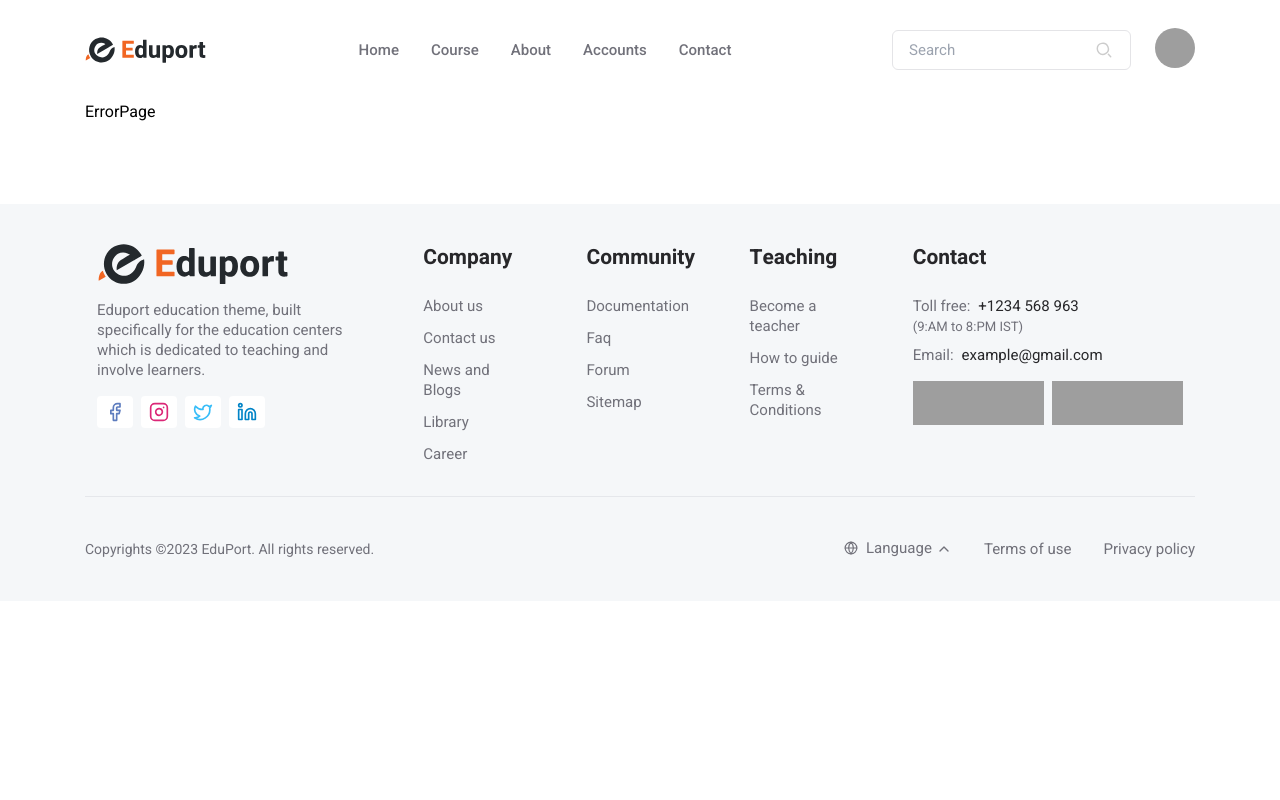
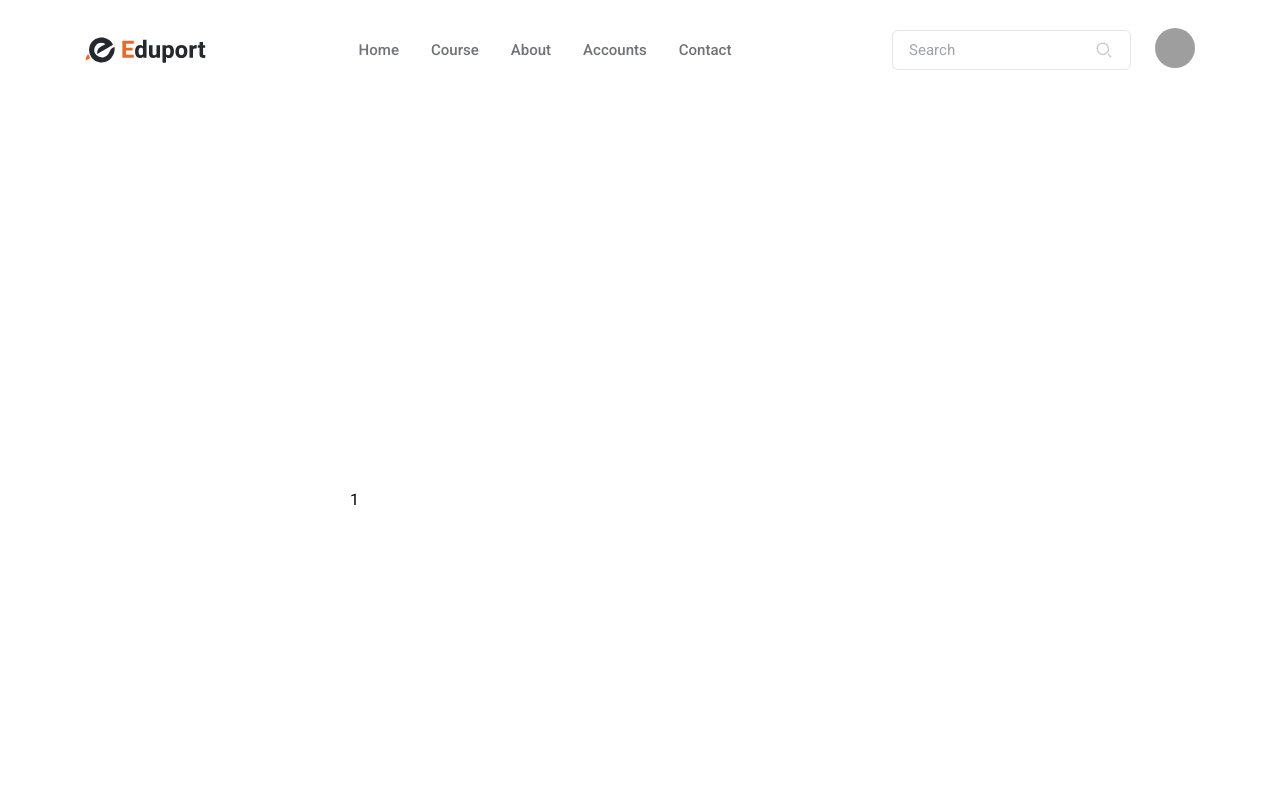
Before and after one commit to digiv3rse/university-system-ui, a Next.js app: page /signup in a window 1280 px wide. Before the commit this address had no page. Shown: the top 800 px of the page. Built offline with nearby package versions, Linux system fonts and the light colour scheme; grey boxes are pictures that could not be loaded.

Commit message:
signin, sigup and forgor password created

```diff
--- /dev/null
+++ b/src/app/fogotpassowrd/page.jsx
@@ -0,0 +1,12 @@
+import ForgotPassword from "@/components/Auth/ForgotPassword";
+import React from "react";
+
+const ForgotPasswordPage = () => {
+  return (
+    <>
+      <ForgotPassword />
+    </>
+  );
+};
+
+export default ForgotPasswordPage;
--- /dev/null
+++ b/src/app/login/page.jsx
@@ -0,0 +1,13 @@
+import Login from "@/components/Auth/Login";
+import SignUp from "@/components/Auth/SignUp";
+import React from "react";
+
+const LoginPage = () => {
+  return (
+    <>
+      <Login />
+    </>
+  );
+};
+
+export default LoginPage;
--- /dev/null
+++ b/src/app/signup/page.jsx
@@ -0,0 +1,12 @@
+import SignUp from "@/components/Auth/SignUp";
+import React from "react";
+
+const SignUpPage = () => {
+  return (
+    <>
+      <SignUp />
+    </>
+  );
+};
+
+export default SignUpPage;
--- /dev/null
+++ b/src/components/Auth/ForgotPassword.jsx
@@ -0,0 +1,7 @@
+import React from "react";
+
+const ForgotPassword = () => {
+  return <div>ForgotPassword</div>;
+};
+
+export default ForgotPassword;
--- /dev/null
+++ b/src/components/Auth/Form.jsx
@@ -0,0 +1,7 @@
+import React from "react";
+
+const Form = () => {
+  return <div>Form</div>;
+};
+
+export default Form;
--- /dev/null
+++ b/src/components/Auth/Login.jsx
@@ -0,0 +1,7 @@
+import React from "react";
+
+const Login = () => {
+  return <div>Login</div>;
+};
+
+export default Login;
--- /dev/null
+++ b/src/components/Auth/SignUp.jsx
@@ -0,0 +1,14 @@
+import React from "react";
+
+const SignUp = () => {
+  return (
+    <div className="w-full h-full lg:h-screen grid grid-cols-1 md:grid-cols-2 gap-4 lg:gap-8">
+      <div className="grid place-self-center">
+        <div>1</div>
+      </div>
+      <div></div>
+    </div>
+  );
+};
+
+export default SignUp;
```
